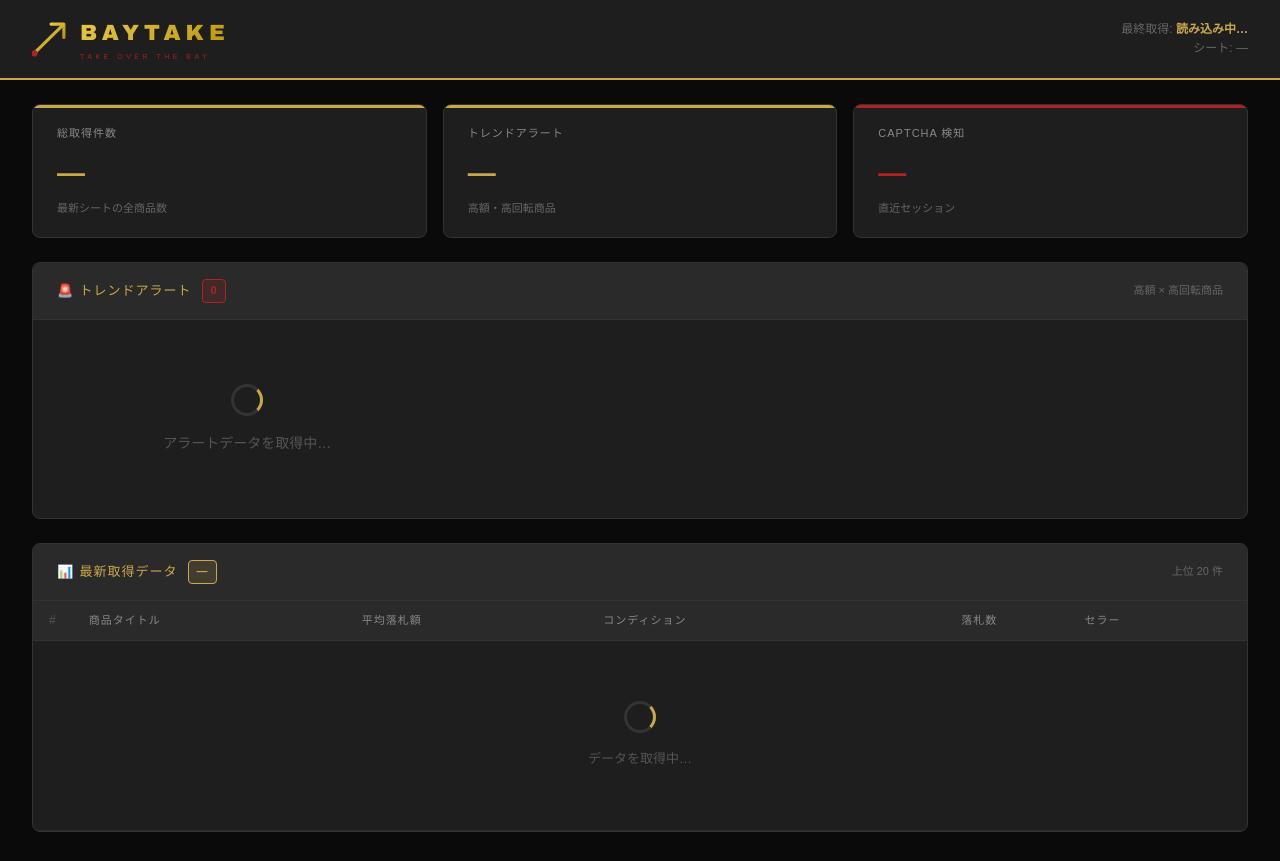
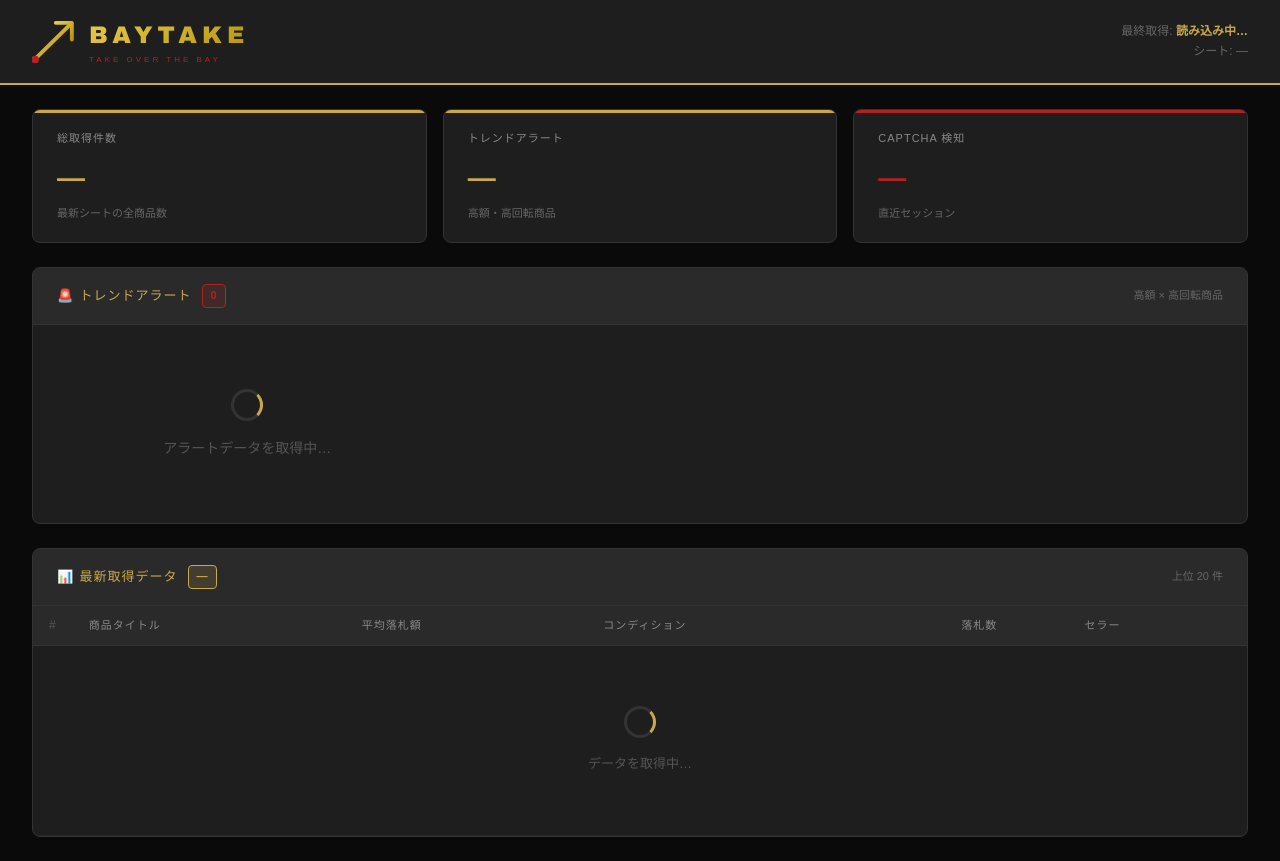
Before and after one commit to shingo-ops/baytake, a plain HTML site: page src/index.html in a window 1280 px wide. Drawn offline with Linux system fonts and the light colour scheme.

Commit message:
fix: ロゴサイズ調整・タグライン表示修正・ヘッダーボーダー追加

```diff
--- a/src/index.html
+++ b/src/index.html
@@ -31,7 +31,7 @@
     /* ── ヘッダー ─────────────────────────────────────────────────────────── */
     header {
       background: var(--gray);
-      border-bottom: 2px solid var(--gold);
+      border-bottom: 2px solid #C9A84C;
       padding: 16px 32px;
       display: flex;
       align-items: center;
@@ -45,14 +45,14 @@
     .logo-text { display: flex; flex-direction: column; }
     .logo-name {
       font-family: 'Arial Black', Arial, sans-serif;
-      font-size: 22px;
+      font-size: 24px;
       font-weight: 900;
       letter-spacing: 5px;
       background: linear-gradient(135deg, #E8C84A, #B8960C);
       -webkit-background-clip: text;
       -webkit-text-fill-color: transparent;
     }
-    .logo-tagline { font-size: 7px; letter-spacing: 3.5px; color: #B22222; opacity: 0.85; }
+    .logo-tagline { display: block; font-size: 8px; letter-spacing: 3px; color: #B22222; }
 
     .header-meta { text-align: right; font-size: 12px; color: #666; }
     .header-meta .val { color: var(--gold); font-weight: bold; }
@@ -196,7 +196,7 @@
 <!-- ── ヘッダー ──────────────────────────────────────────────────────────── -->
 <header>
   <div class="logo">
-    <svg width="36" height="36" viewBox="0 0 60 70" fill="none" xmlns="http://www.w3.org/2000/svg">
+    <svg width="45" height="45" viewBox="0 0 60 70" fill="none" xmlns="http://www.w3.org/2000/svg">
       <defs>
         <linearGradient id="goldGrad" x1="0%" y1="0%" x2="100%" y2="100%">
           <stop offset="0%" style="stop-color:#E8C84A"/>
```
